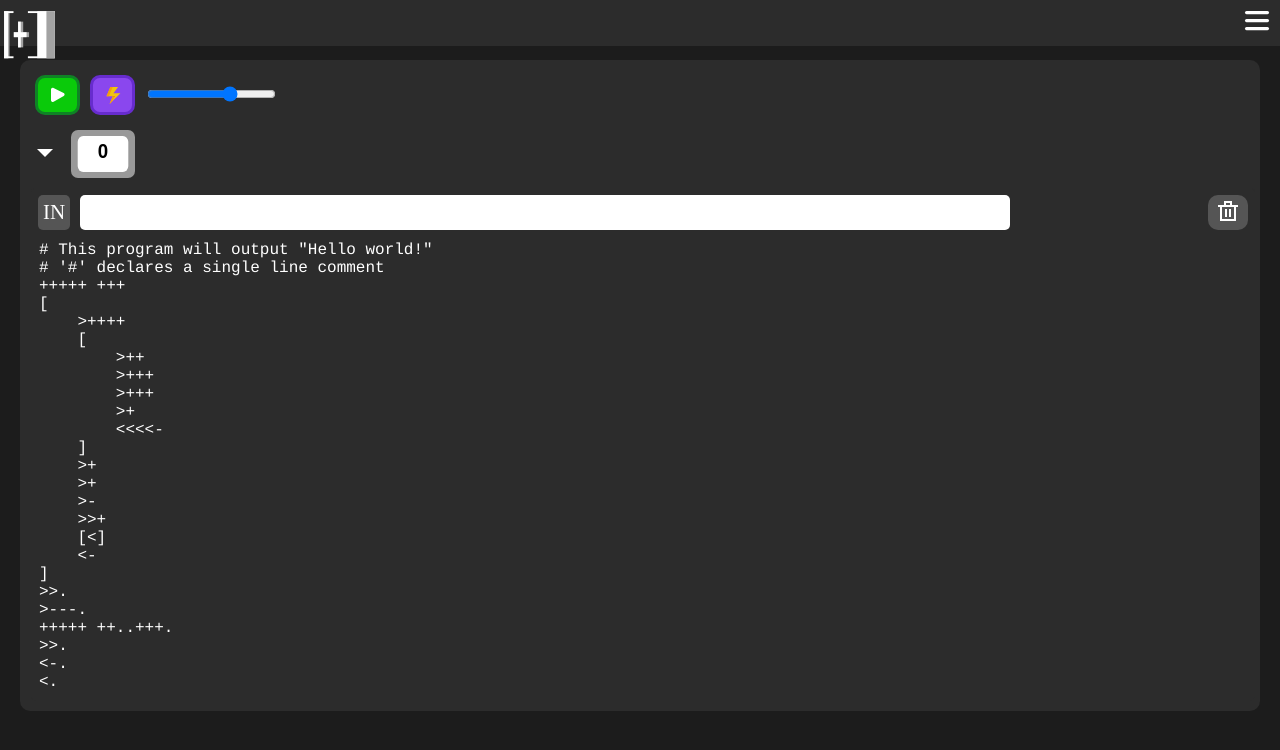
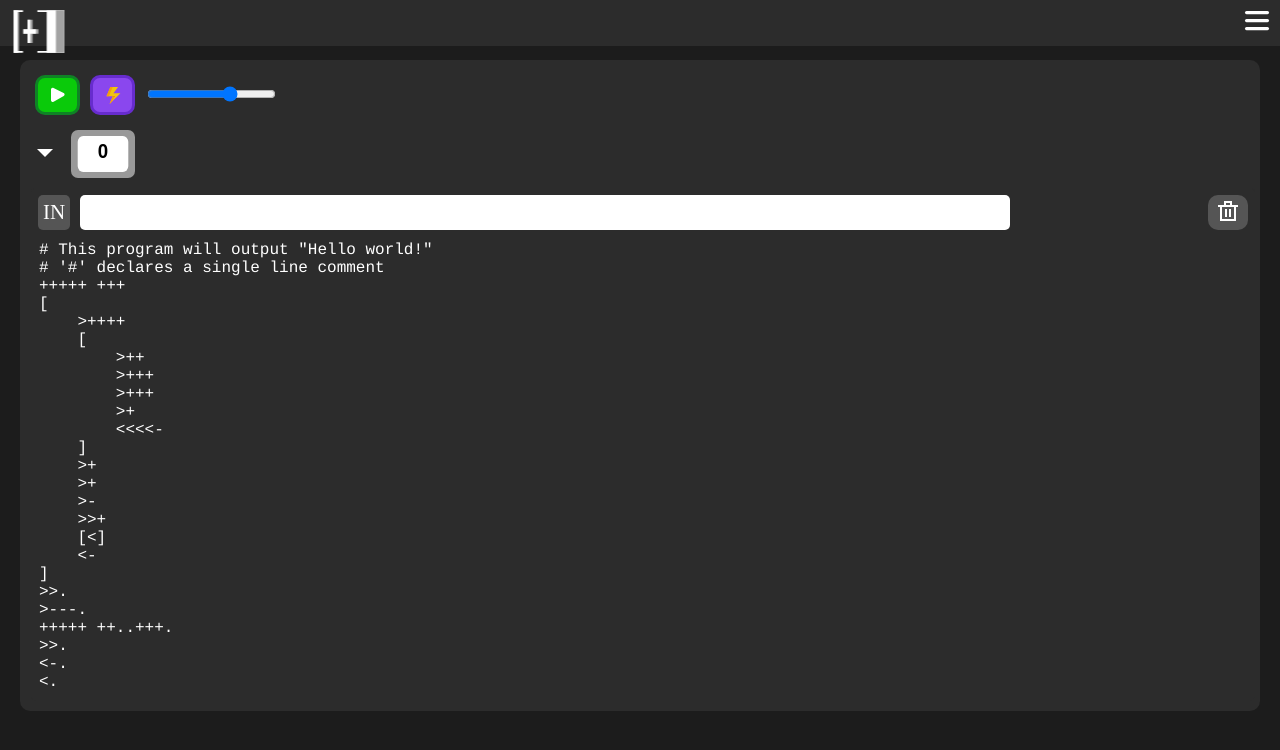
Before and after one commit to zhangzheheng12345/visual-brainfuck-web, a Vue app: page / in a window 1280 px wide. Shown: the top 750 px of the page. Built offline with nearby package versions, Linux system fonts and the light colour scheme; a web font is replaced by a local one.

Commit message:
Updating style

```diff
--- a/src/components/mainBox/dataArea.vue
+++ b/src/components/mainBox/dataArea.vue
@@ -72,7 +72,7 @@ export default {
 
 #dataHiddenReminder {
     padding: 10px;
-    height: 38px;
+    margin:9px;
     font-size: 20px;
     color: #fff;
     font-family: "TheGoodMonolith", Courier, Menlo, Consolas, monospace;
--- a/src/components/topBar.vue
+++ b/src/components/topBar.vue
@@ -47,8 +47,8 @@ export default {
 }
 
 #bfLogo {
-    transform-origin: top left;
-    transform: scale(0.05, 0.05);
+    transform-origin: 10px 0px;
+    transform: scale(0.05, 0.045);
 }
 
 #menuButton {
```
